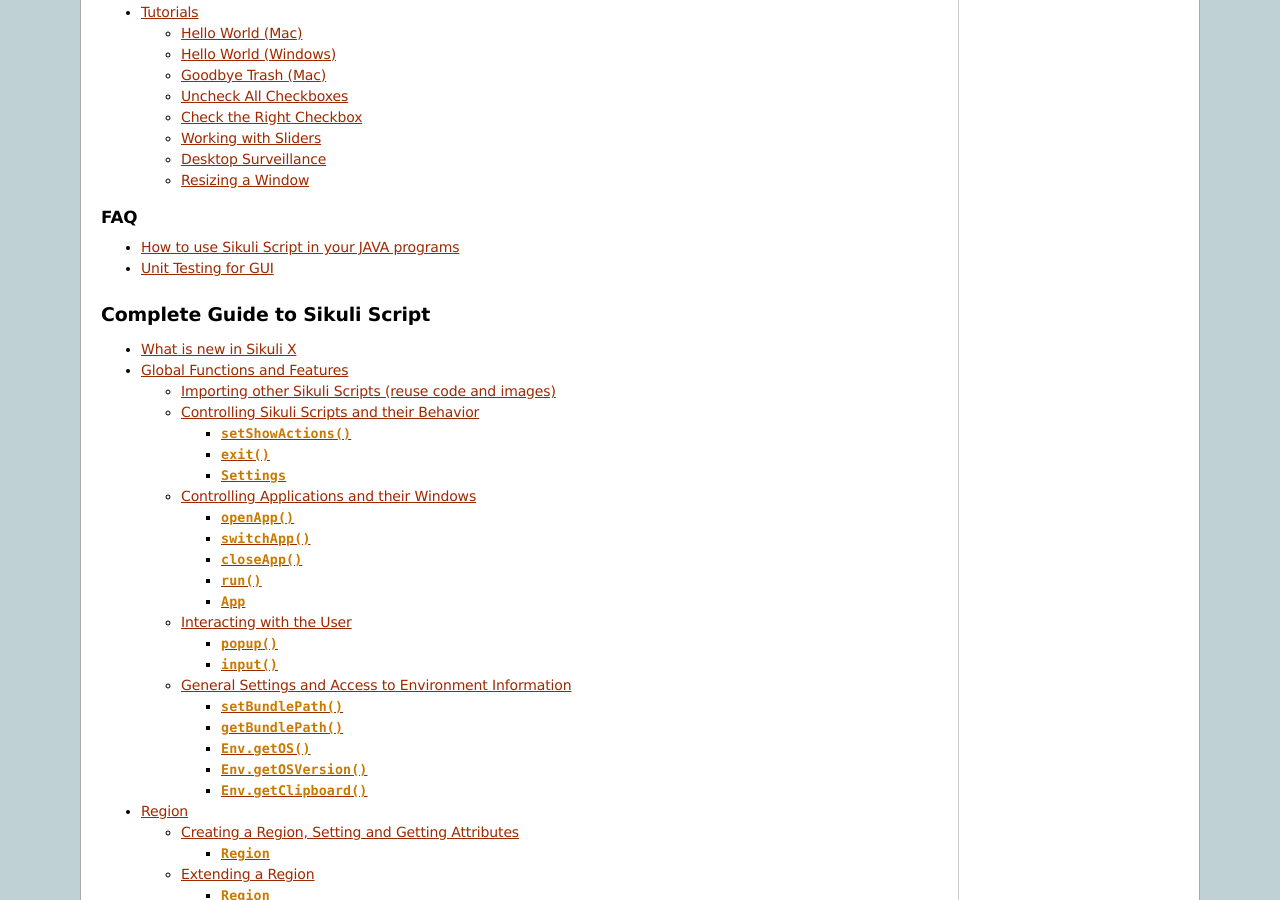
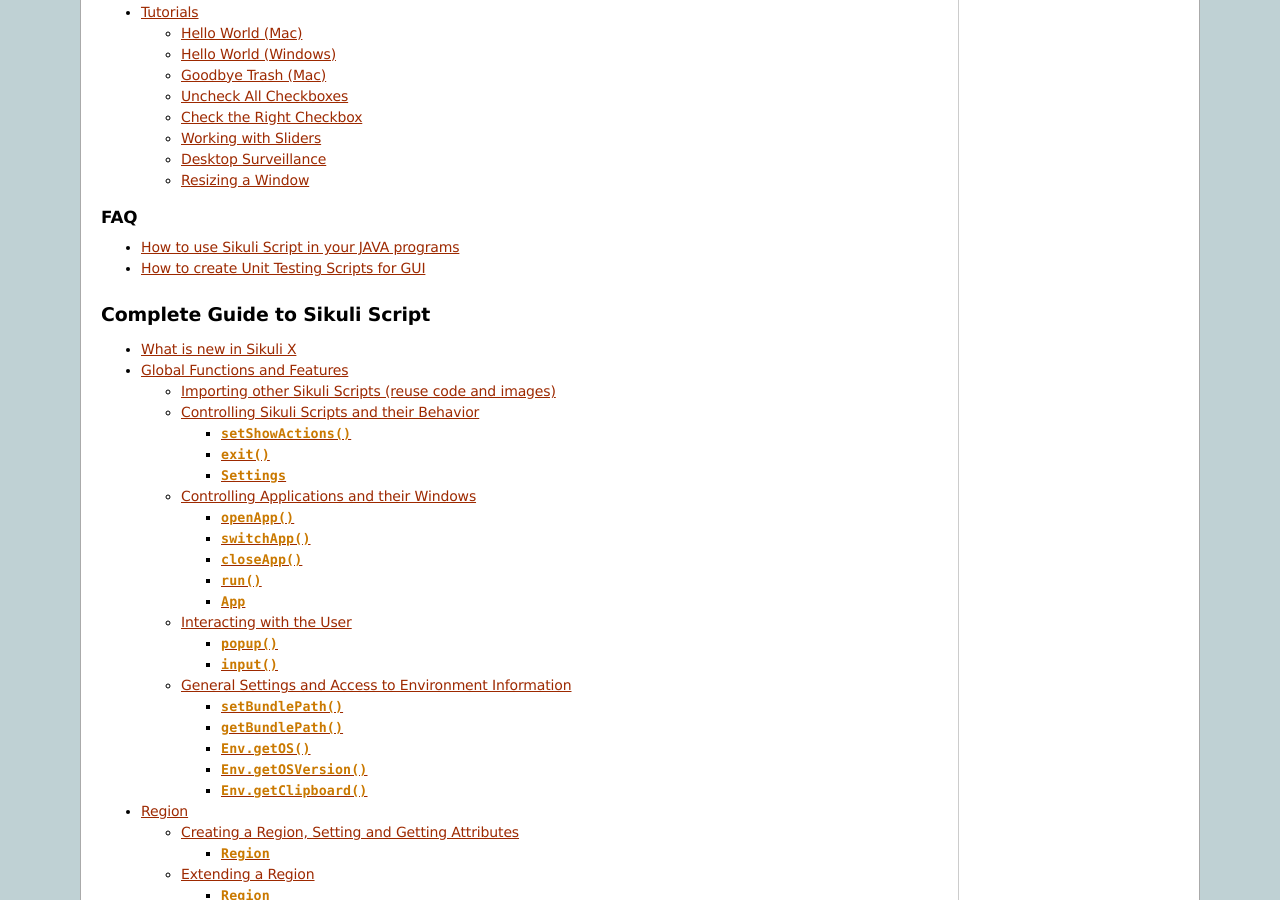
Before and after one commit to ck1125/sikuli, a Sphinx documentation site: the page built from docs/source/index.rst, in a window 1280 px wide and 900 px high, scrolled down 779 px. Built offline with Sphinx 7.4.7, drawn with Linux system fonts in a browser that asks for light colours.

Commit message:
change the title of unit-test.rst

```diff
--- a/docs/source/faq/unit-test.rst
+++ b/docs/source/faq/unit-test.rst
@@ -1,5 +1,5 @@
-Unit Testing for GUI
-====================
+How to create Unit Testing Scripts for GUI
+==========================================
 
 Sikuli integrates with jUnit and supports unit testing for Graphical User Interfaces (GUI).
 The unit testing panel can be opened by clicking the menu
```
